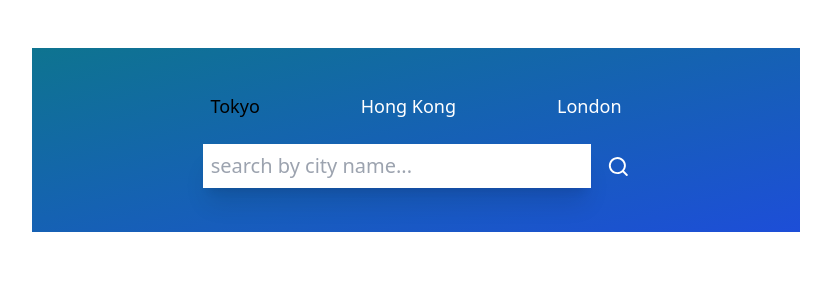
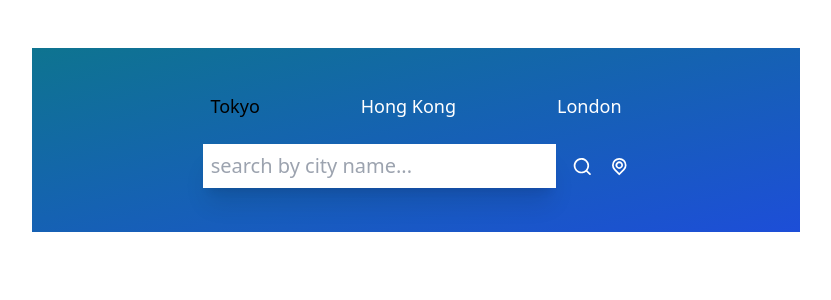
Before and after one commit to ayau8/weather-app, a React (Create React App) app: page / in a window 1280 px wide. Shown: the top 300 px of the page, without its empty margins (224-1055 px from the left). Built offline with nearby package versions, Linux system fonts and the light colour scheme; no server answers; the HTML template or start-up script is replaced by a standard one.

Commit message:
add geolocation search

```diff
--- a/src/components/Inputs.jsx
+++ b/src/components/Inputs.jsx
@@ -9,7 +9,21 @@ function Inputs( { setQuery }) {
   }
 
   const handleSearch = () => {
-    setQuery({q: text});
+    if (text !== "") setQuery({q: text});
+  }
+
+  const handleLocationClick = () => {
+    if (navigator.geolocation) {
+      navigator.geolocation.getCurrentPosition((position) => {
+        let lat = position.coords.latitude
+        let lon = position.coords.longitude;
+
+        setQuery({
+          lat,
+          lon,
+        });
+      });
+    }
   }
 
   return (
@@ -24,12 +38,13 @@ function Inputs( { setQuery }) {
         <UilSearch
           size={25}
           className="text-white cursor-pointer transition ease-out hover:scale-125"
-          onClick={() => handleSearch()}
+          onClick={handleSearch}
         />
-        {/* <UilLocationPoint
+        <UilLocationPoint
           size={25}
           className="text-white cursor-pointer transition ease-out hover:scale-125"
-        /> */}
+          onClick={handleLocationClick}
+        />
       </div>
     </div>
   )
```
